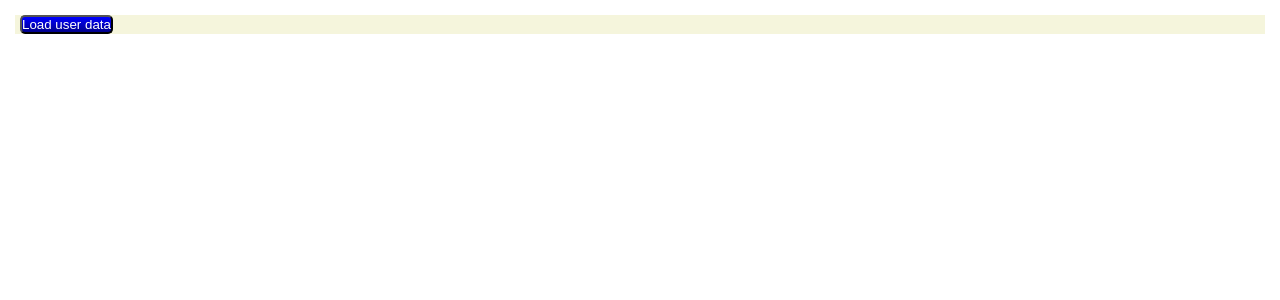
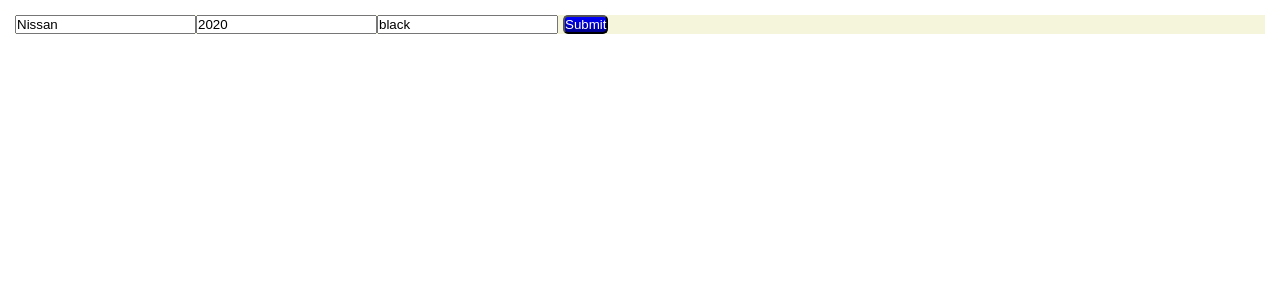
Before and after one commit to Simulaemanuele/react-exercises, a React (Create React App) app: page / in a window 1280 px wide. Shown: the top 300 px of the page. Built offline with nearby package versions, Linux system fonts and the light colour scheme.

Commit message:
exercise: Function-components-and-Hooks/useRef-02 done

```diff
--- a/src/App.js
+++ b/src/App.js
@@ -1,5 +1,6 @@
 import React from "react";
-import { GithubUser } from "./components/GithubUser";
+import { CarDetails } from "./components/CarDetails";
+
 
 
 export class App extends React.Component{
@@ -7,7 +8,7 @@
     render(){
         return(
             <div className="mainContainer">
-                <GithubUser username="Simulaemanuele" />
+                <CarDetails initialData={{defaultModel: "Nissan", defaultYear: 2020, defaultColor: "black"}}/>
             </div>
         )
     }
--- /dev/null
+++ b/src/components/CarDetails.js
@@ -0,0 +1,34 @@
+import { useEffect, useRef } from "react"
+
+export function CarDetails({initialData}){
+    const _formRef = useRef()
+
+    function handleInputForm(event){
+
+        const model = event.target.elements.model.value
+        const year = event.target.elements.year.value
+        const color = event.target.elements.color.value
+        console.log({
+            model,
+            year,
+            color
+        })
+
+
+    }
+
+    useEffect(() => {
+        _formRef.current.reset()
+    }, [initialData])
+
+    return(
+        <div>
+            <form ref={_formRef} onSubmit={handleInputForm}>
+                <input name="model" defaultValue={initialData.defaultModel}/>
+                <input name="year" type="number" defaultValue={initialData.defaultYear}/>
+                <input name="color" defaultValue={initialData.defaultColor}/>
+                <button type="submit">Submit</button>
+            </form>
+        </div>
+    )
+}
--- a/src/components/GithubUser.js
+++ /dev/null
@@ -1,20 +0,0 @@
-import { useGithubUser } from "./useGithubUser"
-
-export function GithubUser({username}){
-
-    const {data, error, loading, onFetchUser} = useGithubUser(username);
-
-    function handleGetUserData(){
-        onFetchUser(username)
-    }
-
-
-    return(
-        <div>
-            <button onClick={handleGetUserData}>Load user data</button>
-            {loading && <h1>Loading...</h1>}
-            {error && <h1>An error has occured, please insert valid username!</h1>}
-            {data && <h1>{data.name || data.login}</h1>}
-        </div>
-    )
-}
--- a/src/components/useGithubUser.js
+++ /dev/null
@@ -1,34 +0,0 @@
-import { useState } from "react"
-
-export function useGithubUser(){
-    const[data, setData] = useState(null)
-    const[loading, setLoading] = useState(false)
-    const[error, setError] = useState(null)
-
-    async function fetchGithubUser(username){
-        setLoading(true)
-        setError(null)
-
-        try{
-            const response = await fetch(`https://api.github.com/users/${username}`);
-            const json = await response.json();
-
-            if(response.status !== 200){
-                setError(new Error('Server response different by 200'))
-            }
-
-            setData(json);
-        } catch{
-            setError(error);
-            setData(null);
-        } finally{
-            setLoading(false)
-        }
-    }
-
-    // useEffect(() => {
-    //     fetchGithubUser(username)
-    // },[username])
-
-    return{ data, error, loading, onFetchUser: fetchGithubUser}
-}
```
